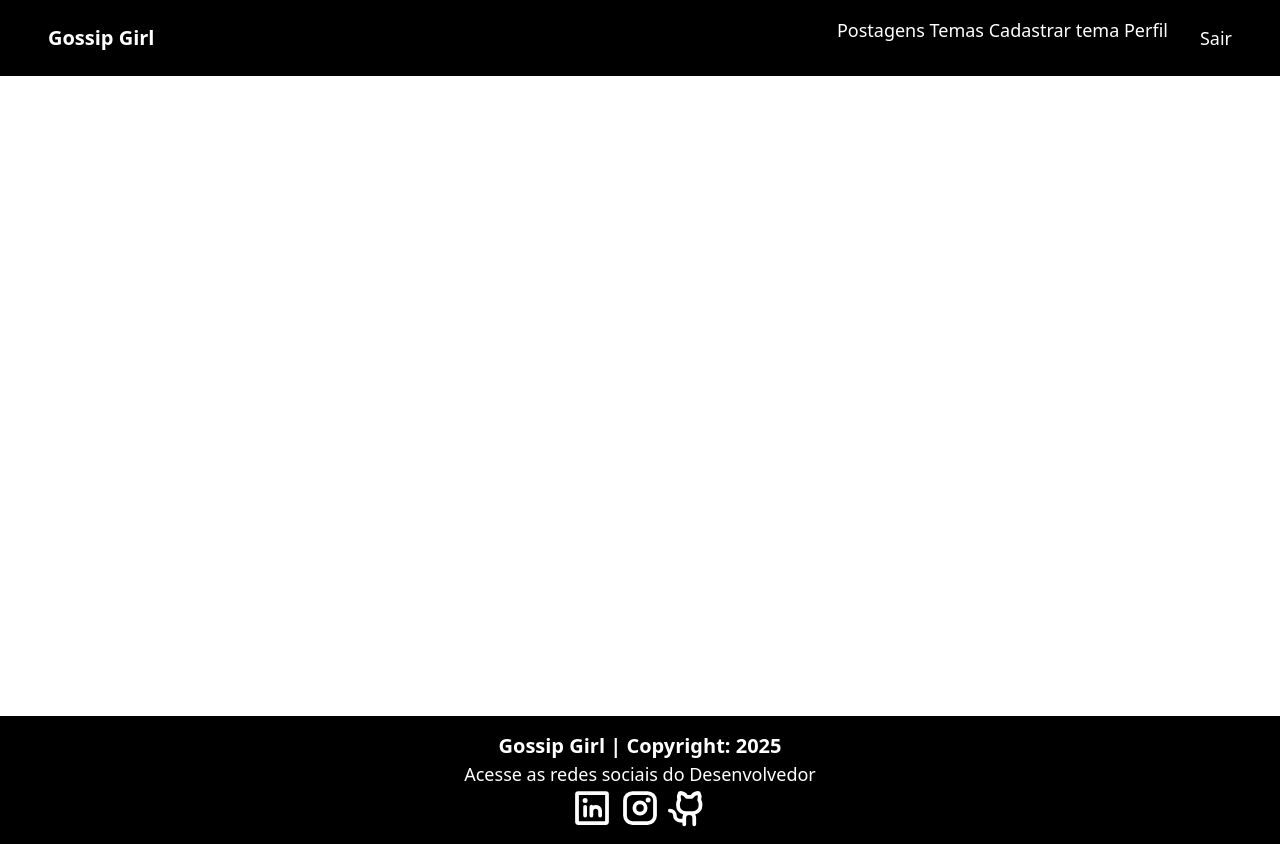
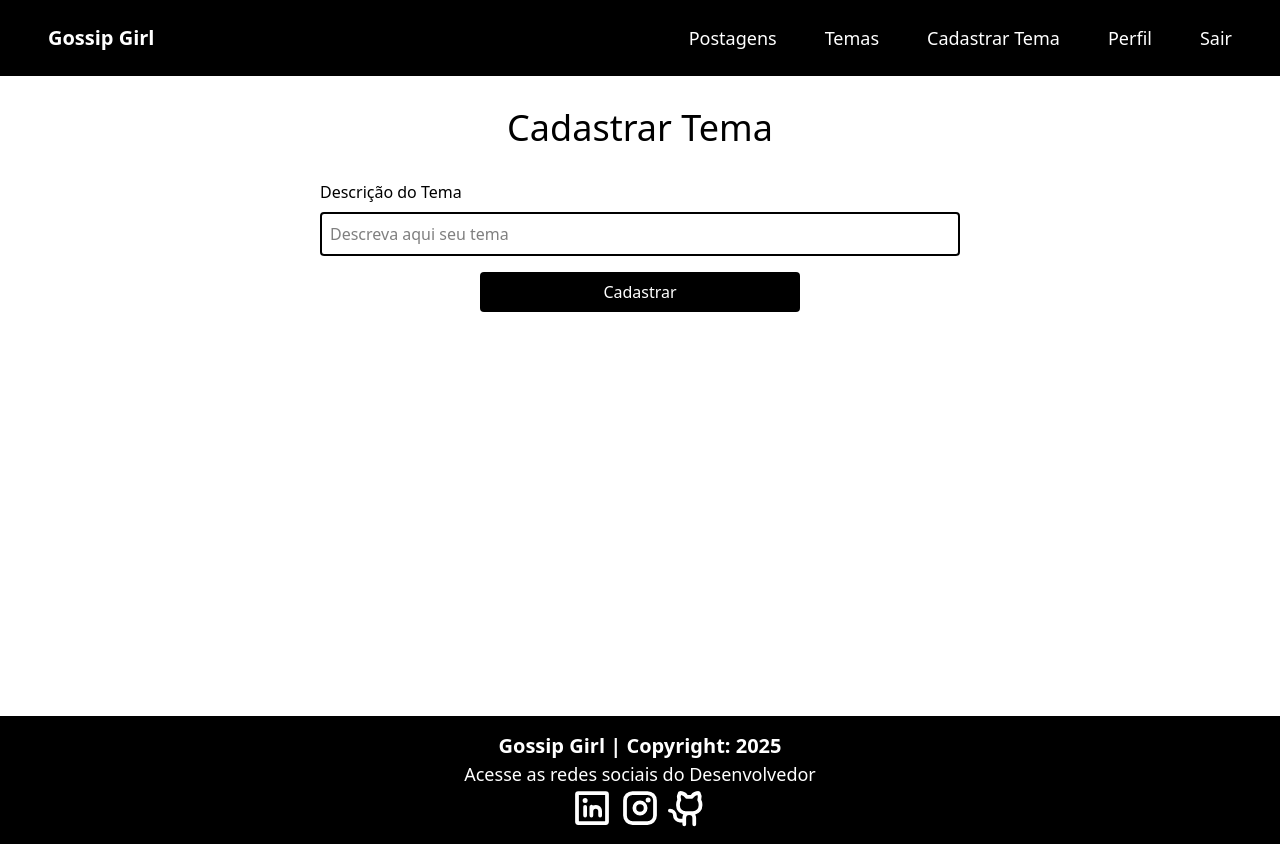
Before and after one commit to sthefanyom/GossipGirl-NextProject, a React (Vite) app: page /cadastrartema in a window 1280 px wide. Built offline with nearby package versions, Linux system fonts and the light colour scheme.

Commit message:
Estilizando página de criar tema

```diff
--- a/src/App.tsx
+++ b/src/App.tsx
@@ -5,6 +5,8 @@
 import Cadastro from "./pages/cadastro/Cadastro";
 import { AuthProvider } from "./contexts/AuthContext";
 import Login from "./pages/login/Login";
+import ListaTemas from "./components/tema/listatemas/ListaTemas";
+import FormTema from "./components/tema/formtema/FormTema";
 
 function App() {
   return (
@@ -18,6 +20,9 @@
             <Route path="/login" element={<Login />} />
             <Route path="/home" element={<Home />} />
             <Route path="/cadastro" element={<Cadastro />} />
+            <Route path="/temas" element={<ListaTemas />} />
+            <Route path="/cadastrartema" element={<FormTema />} />
+            <Route path="/editartema/:id" element={<FormTema />} />
           </Routes>
         </div>
         <Footer />
--- a/src/components/navbar/Navbar.tsx
+++ b/src/components/navbar/Navbar.tsx
@@ -24,10 +24,10 @@
                     </Link>
 
                     <div className='flex gap-4'>
-                        Postagens
-                        Temas
-                        Cadastrar tema
-                        Perfil
+                        <Link to ='/postagens' className=' rounded-lg px-4 py-2 hover:bg-[#4B0000]'>Postagens</Link>
+                        <Link to ='/temas' className=' rounded-lg px-4 py-2 hover:bg-[#4B0000]'>Temas</Link>
+                        <Link to ='/cadastrartema' className=' rounded-lg px-4 py-2 hover:bg-[#4B0000]'>Cadastrar Tema</Link>
+                        <Link to ='/perfil' className=' rounded-lg px-4 py-2 hover:bg-[#4B0000]'>Perfil</Link>
                         <Link to ='' onClick={logout} className=' rounded-lg px-4 py-2 hover:bg-[#4B0000]'>Sair</Link>
                     </div>
                 </div>
--- /dev/null
+++ b/src/components/tema/cardtema/CardTema.tsx
@@ -0,0 +1,28 @@
+import { Link } from "react-router-dom"
+import type Tema from '../../../models/Tema';
+
+interface CardTemaProps{
+    tema: Tema
+}
+
+function CardTema({ tema }: CardTemaProps) {
+  return (
+    <div className='border flex flex-col rounded-2x1 overflow-hidden justify-between'>
+        <header className='py-2 px-6 bg-black text-white font-bold text-2x1'>Tema</header>
+        <p className='p-8 text-black bg-gray-100 h-full'>{tema.descricao}</p>
+
+        <div className="flex">
+            <Link to=''
+            className='w-full text-white bg-black hover:bg-[#565656] flex items-center justify-center py-2'>
+                <button>Editar</button>
+            </Link>
+
+            <Link to='' className='text-white bg-black hover:bg-[#4B0000] w-full flex items-center justify-center'>
+                <button>Deletar</button>
+            </Link>
+        </div>
+    </div>
+  )
+}
+
+export default CardTema
--- /dev/null
+++ b/src/components/tema/formtema/FormTema.tsx
@@ -0,0 +1,27 @@
+function FormTema() {
+  return (
+
+    <div className="container flex flex-col items-center justify-center mx-auto">
+        <h1 className="text-4xl text-center my-8">
+            Cadastrar Tema
+        </h1>
+
+        <form className="w-1/2 flex flex-col gap-4">
+            <div className="flex flex-col gap-2">
+                <label htmlFor="descricao">Descrição do Tema</label>
+                <input type="text" placeholder="Descreva aqui seu tema" name='descricao' className="border-2 border-black rounded p-2" />
+
+            </div>
+
+            <button className="rounded text-white bg-black hover:bg-[#4B0000] w-1/2 py-2 mx-auto flex justify-center" type="submit">
+
+            Cadastrar
+
+            </button>
+        </form>
+
+        </div>
+  )
+}
+
+export default FormTema
--- /dev/null
+++ b/src/components/tema/listatemas/ListaTemas.tsx
@@ -0,0 +1,75 @@
+import { useContext, useEffect , useState } from "react";
+import CardTema from "../cardtema/CardTema"
+import { useNavigate } from "react-router-dom";
+import { AuthContext } from "../../../contexts/AuthContext";
+import type Tema from "../../../models/Tema";
+import { buscar } from "../../../services/Service";
+import { SyncLoader } from "react-spinners";
+
+function ListaTemas() {
+
+  const navigate = useNavigate();
+
+  const [isLoading, setIsLoading] = useState<boolean>(false);
+
+  const [temas, setTemas] = useState<Tema[]>([]);
+
+  const { usuario, handleLogout } = useContext(AuthContext);
+  const token = usuario.token;
+
+  useEffect(() => {
+    if(token === '') {
+      alert("Você precisa estar logado!");
+      navigate("/");
+    }
+  }, [token]);
+
+  useEffect(() => {
+    buscarTemas()
+  }, [temas.length])
+
+  async function buscarTemas() {
+    try {
+      setIsLoading(true)
+
+      await buscar('/temas', setTemas, {
+        headers: { Authorization: token }
+        })
+        // eslint-disable-next-line @typescript-eslint/no-explicit-any
+        } catch (error: any) {
+          if (error.toString().includes("401")) {
+            handleLogout()
+          }
+        } finally {
+          setIsLoading(false);
+        }
+  }
+  return (
+    <>
+     {isLoading && (
+      <div className="flex justify-center w-full my-8">
+    <SyncLoader
+        color="#4B0000"
+    	size={32}
+	      />
+    </div>
+)}
+    <div className="flex justify-center w-full my-4">
+        <div className="container flex flex-col">
+
+          {(!isLoading && temas.length === 0) && (
+	            <span className="text-3xl text-center my-8">  Nenhum Tema foi encontrado!
+	            </span>
+  )}
+            <div className="grid grid-colls-1 md:grid-cols-2 lg:grid-cols-3 gap-8">
+              {temas.map((tema) => (
+                <CardTema key={tema.id} tema={tema} />
+              ))}
+            </div>
+        </div>
+    </div>
+    </>
+  )
+}
+
+export default ListaTemas
--- a/src/services/Service.ts
+++ b/src/services/Service.ts
@@ -15,3 +15,8 @@
     const resposta = await api.post(url, dados);
     setDados(resposta.data);
 }
+// eslint-disable-next-line @typescript-eslint/no-unsafe-function-type, @typescript-eslint/no-wrapper-object-types
+export const buscar = async (url: string, setDados: Function, header: Object) => {
+    const resposta = await api.get(url, header)
+    setDados(resposta.data)
+}
```
